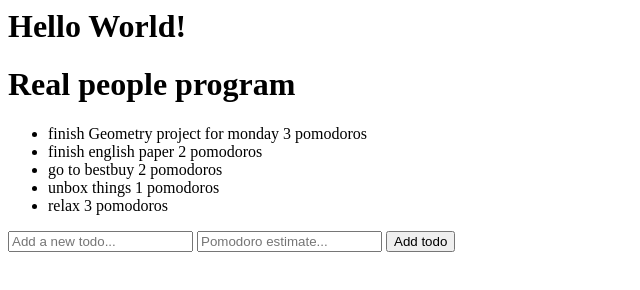
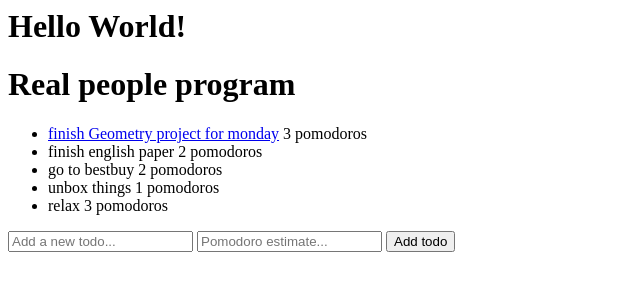
Before and after one commit to molive14/t-odo_FTW, a plain HTML site: page index.html in a window 1280 px wide. Shown: the whole page, without its empty margins (0-640 px from the left). Drawn offline with Linux system fonts and the light colour scheme.

Commit message:
added link

```diff
--- a/index.html
+++ b/index.html
@@ -8,7 +8,7 @@ To do list
 <h1>Hello World!</h1>
 <h1> Real people program</h1>
 <ul>
-    <li> finish Geometry project for monday 3 pomodoros</li>
+    <li> <a href="show.html">finish Geometry project for monday</a> 3 pomodoros</li>
     <li>finish english paper 2 pomodoros</li>
     <li>go to bestbuy 2 pomodoros</li>
     <li>unbox things 1 pomodoros</li>
```
